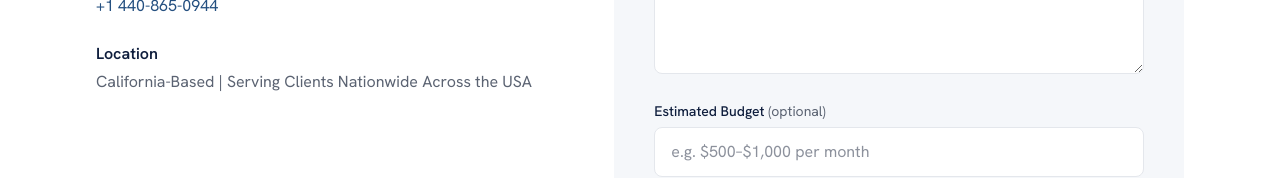
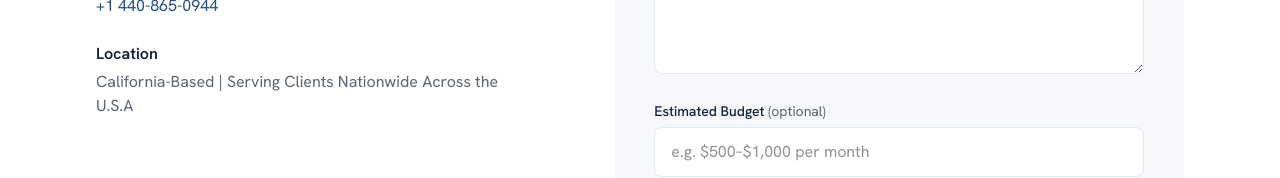
Before and after one commit to ralphchristiandD/agency-website, a Nuxt app: page /contact in a window 1280 px wide. Shown: the part 632-810 px from the top of the page. Built offline with nearby package versions, Linux system fonts and the light colour scheme.

Commit message:
Location wording: USA -> U.S.A

```diff
--- a/app/data/site.ts
+++ b/app/data/site.ts
@@ -5,7 +5,7 @@ export const site = {
   email: 'enrich.tog@gmail.com',
   phone: '+1 440-865-0944',     // shown on the page
   phoneLink: '+14408650944',    // used for tap-to-call (no spaces or dashes)
-  location: 'California-Based | Serving Clients Nationwide Across the USA', // client's wording (2026-10)
+  location: 'California-Based | Serving Clients Nationwide Across the U.S.A', // client's wording (2026-10)
   state: 'California', // used inside sentences, e.g. "based in California"
   // The client's shirt printing business has its own website (Google Sites).
   shirtPrinting: {
--- a/app/pages/index.vue
+++ b/app/pages/index.vue
@@ -17,7 +17,7 @@ definePageMeta({ layout: false })
 useSeoMeta({
   title: 'VA Support & Shirt Printing',
   description:
-    'Enrich: virtual assistant support (administrative, data, and video) and custom shirt printing, based in California and serving clients nationwide across the USA.',
+    'Enrich: virtual assistant support (administrative, data, and video) and custom shirt printing, based in California and serving clients nationwide across the U.S.A.',
 })
 </script>
 
```
Also changed, not shown: 1 other file (tests, documents, lock files or other folders).
